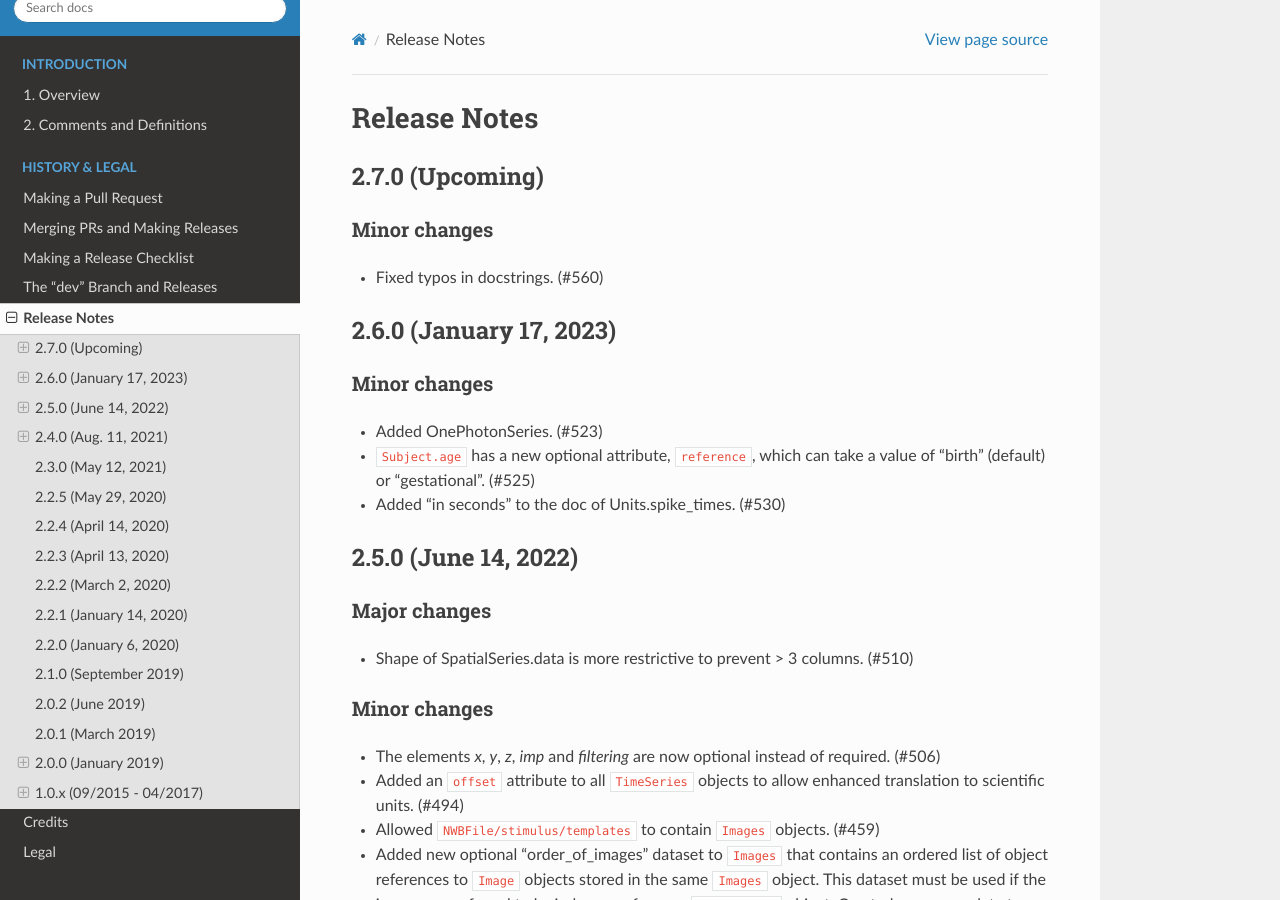
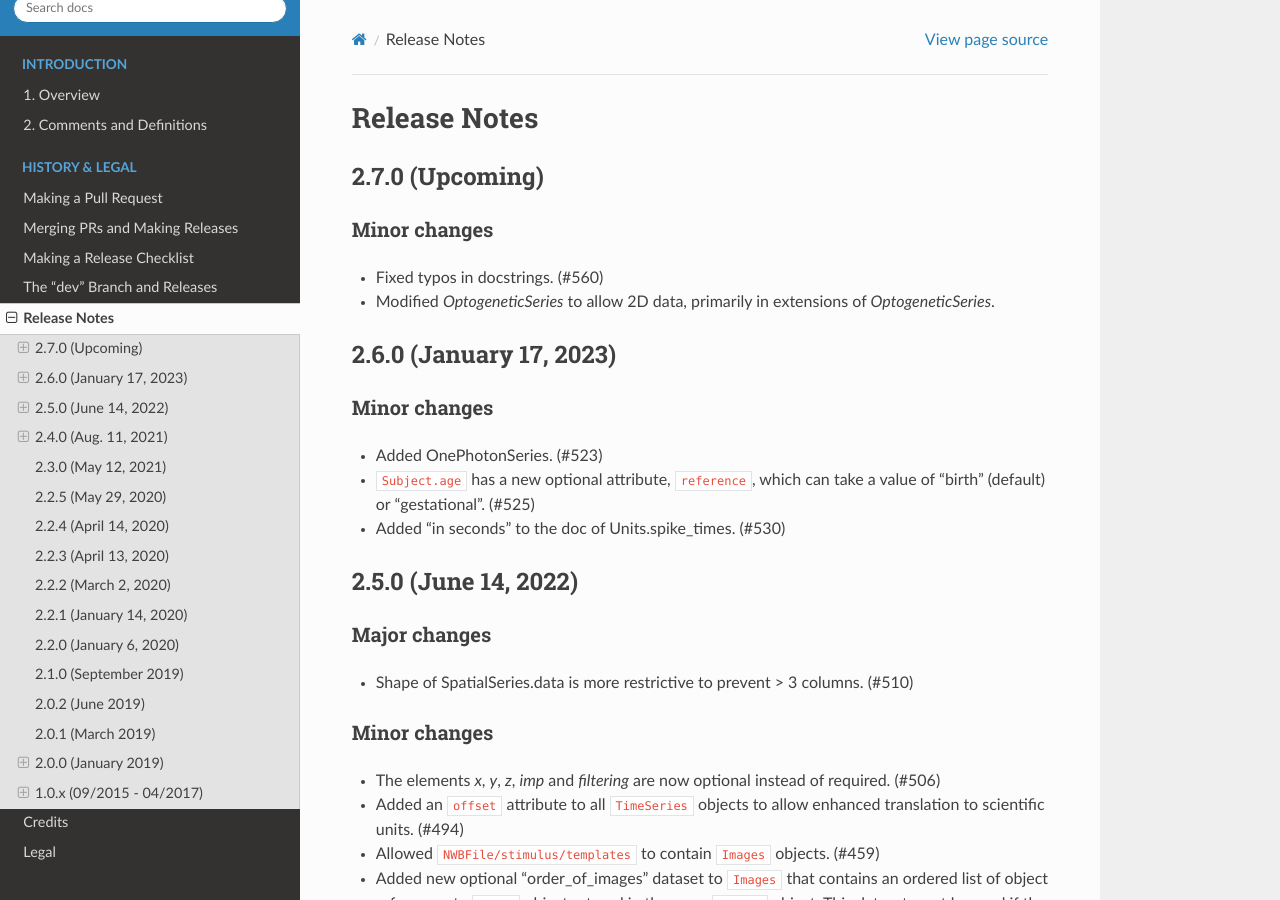
Before and after one commit to NeurodataWithoutBorders/nwb-schema, a Sphinx documentation site: the page built from docs/format/source/format_release_notes.rst, in a window 1280 px wide and 900 px high. Built offline with Sphinx 7.4.7 and the Read the Docs theme 2.0.0, drawn with Linux system fonts in a browser that asks for light colours.

Commit message:
Update format_release_notes.rst

```diff
--- a/docs/format/source/format_release_notes.rst
+++ b/docs/format/source/format_release_notes.rst
@@ -9,6 +9,7 @@ Release Notes
 Minor changes
 ^^^^^^^^^^^^^
 - Fixed typos in docstrings. (#560)
+- Modified `OptogeneticSeries` to allow 2D data, primarily in extensions of `OptogeneticSeries`.
 
 2.6.0 (January 17, 2023)
 -----------------------
```
